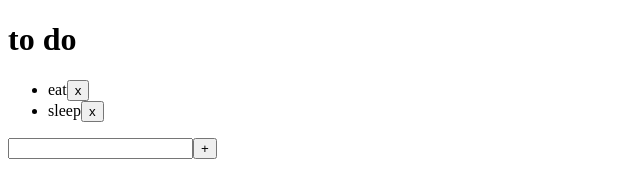
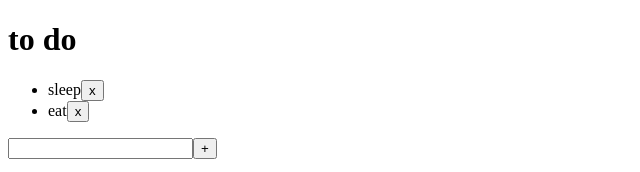
Before and after one commit to majsy/react-test, a React app: page / in a window 1280 px wide. Shown: the top 172 px of the page, without its empty margins (0-640 px from the left). Built offline with nearby package versions, Linux system fonts and the light colour scheme.

Commit message:
add object assign func in reducer work-in-progress build remove todo func

```diff
--- a/package.json
+++ b/package.json
@@ -14,6 +14,8 @@
     "react-dom": "^15.6.1",
     "react-redux": "^5.0.5",
     "redux": "^3.7.1",
+    "redux-devtools-extension": "^2.13.2",
+    "redux-logger": "^3.0.6",
     "reselect": "^3.0.1",
     "sass-loader": "^6.0.6",
     "shortid": "^2.2.8",
--- a/src/js/components/App.jsx
+++ b/src/js/components/App.jsx
@@ -1,10 +1,7 @@
 import React from 'react';
-import { connect } from 'react-redux';
-import { bindActionCreators } from 'redux'
 import TodoList from './TodoList.jsx';
 import TodoHeader from './TodoHeader.jsx';
 import TodoForm from './TodoForm.jsx';
-import actions from '../actions';
 
 class App extends React.Component {
     render() {
@@ -18,19 +15,4 @@ class App extends React.Component {
     }
 }
 
-const mapStateToProps = state => {
-    return {
-        todoReducer: state.todoReducer
-    }
-}
-
-const mapDispatchToProps = dispatch => {
-    return {
-        actions: bindActionCreators(actions, dispatch)
-    }
-}
-
-export default connect(
-    mapStateToProps,
-    mapDispatchToProps
-)(App);
+export default App;
--- a/src/js/components/TodoForm.jsx
+++ b/src/js/components/TodoForm.jsx
@@ -16,11 +16,8 @@ class TodoForm extends React.Component {
         e.preventDefault();
         const text = this.state.text;
 
-        let { dispatch } = this.props;
-        let action = actions.addTodo(text);
-        dispatch(action);
-
-        // this.props.actions(text);
+        let { actions } = this.props;
+        actions.addTodo(text);
 
         console.log(text);
         this.setState({text: ''});
@@ -50,5 +47,6 @@ const mapDispatchToProps = dispatch => {
 }
 
 export default connect(
+    null,
     mapDispatchToProps
 )(TodoForm);
--- a/src/js/components/TodoItem.jsx
+++ b/src/js/components/TodoItem.jsx
@@ -1,12 +1,35 @@
 import React from 'react';
+import { connect } from 'react-redux';
+import { bindActionCreators } from 'redux'
+import removeTodo from '../actions';
 
-export default class TodoItem extends React.Component {
+class TodoItem extends React.Component {
+    removeItem() {
+        // let { actions } = this.props;
+        // actions.removeTodo(this.props.id);
+
+        let id = this.props.id;
+
+        console.log(id);
+    }
+
     render() {
         return (
             <li>
                 {this.props.item}
-                <button type="button">x</button>
+                <button type="button" onClick={this.removeItem}>x</button>
             </li>
         )
     }
 }
+
+const mapDispatchToProps = dispatch => {
+    return {
+        removeTodo: bindActionCreators(removeTodo, dispatch)
+    }
+}
+
+export default connect(
+    null,
+    mapDispatchToProps
+)(TodoItem);
--- a/src/js/components/TodoList.jsx
+++ b/src/js/components/TodoList.jsx
@@ -1,30 +1,22 @@
 import React from 'react';
 import TodoItem from './TodoItem.jsx';
-import getTodosState from '../selectors';
+import {getTodosState} from '../selectors';
 import { connect } from 'react-redux';
-import { bindActionCreators } from 'redux'
-import removeTodo from '../actions';
 
 class TodoList extends React.Component {
-    constructor() {
-        super();
+    render() {
+        let {todos} = this.props;
+        if (!todos) {
+            return null;
+        }
 
-        this.state = {
-            todos: [
-                {text: 'eat', id:this.text},
-                {text: 'sleep', id:this.text}
-            ]
-        }
-    }
-
-    render() {
-        let todos = this.state.todos.map((item)=> {
-            return <TodoItem item={item.text} key={item.text} />
+        let $todos = todos.map((item)=> {
+            return <TodoItem item={item.text} key={item.id} id={item.id} />
         })
         return (
             <div>
                 <ul>
-                    {todos}
+                    {$todos}
                 </ul>
             </div>
         )
@@ -33,17 +25,12 @@ class TodoList extends React.Component {
 
 const mapStateToProps = state => {
     return {
-        todoReducer: getTodosState(state)
+        todos: getTodosState(state)
     }
 }
 
-const mapDispatchToProps = dispatch => {
-    return {
-        removeTodo: bindActionCreators(removeTodo, dispatch)
-    }
-}
 
 export default connect(
     mapStateToProps,
-    mapDispatchToProps()
+    null
 )(TodoList);
--- a/src/js/reducers/todoReducer.js
+++ b/src/js/reducers/todoReducer.js
@@ -1,18 +1,40 @@
-export default function todoReducer(todos = [], action) {
+var initialData = {
+    todos: [
+        {
+            id: '12ja74',
+            text: "sleep"
+        },
+        {
+           id: '75hsf6',
+           text: 'eat'
+        }
+    ]
+};
+
+let todoReducer = (state = initialData, action) => {
     switch (action.type) {
         case 'ADD_TODO':
-            return [...todos,
+            let {todos} = state;
+            const newTodos = [...todos,
                 {
-                    id: action.text,
-                    text: action.text,
-                    completed: false
+                    id: Math.random().toString(36).substr(2, 7),
+                    text: action.text
                 }
             ]
+
+            return Object.assign({}, state, { todos: newTodos });
+
         case 'REMOVE_TODO':
-            return todos.filter((todo) => {
-                return todo.id
-            })
+            return state;
+
+            // return todos.filter((todo) => {
+            //     return todo.id !== action.id
+            // })
+
+
         default:
-            return todos;
+            return state;
     }
 }
+
+export default todoReducer;
--- a/src/js/selectors/index.js
+++ b/src/js/selectors/index.js
@@ -1,11 +1,10 @@
 import { createSelector } from 'reselect';
 
-const getTodos = state => state.todos
+const getTodos = state => state.todoReducer
 
 const getTodosState = createSelector(
-    [ getTodos ],
-    (todos) => todos
+    getTodos,
+    todoReducer => todoReducer.todos
 )
 
-
-export default getTodosState
+export { getTodosState }
--- a/src/js/store/configureStore.js
+++ b/src/js/store/configureStore.js
@@ -1,9 +1,20 @@
-import { createStore } from 'redux';
+import { createStore, applyMiddleware, compose } from 'redux';
 import todoApp from '../reducers';
+import {createLogger} from 'redux-logger';
 
-export default function configureStore(reducer, initialState) {
-    return createStore(
-        todoApp,
-        initialState
+export default function configureStore(options = {}) {
+    const { initialState = {}, browserHistory = {} } = options;
+    const middlewares = [];
+
+    middlewares.push(createLogger());
+
+    // attach dev tools if dev env
+    const createReduxStore = compose(
+        applyMiddleware(...middlewares),
+        window.devToolsExtension()
     );
+
+    const store = createReduxStore(createStore)(todoApp, initialState);
+
+    return store;
 }
```
Also changed, not shown: 1 other file (tests, documents, lock files or other folders).
